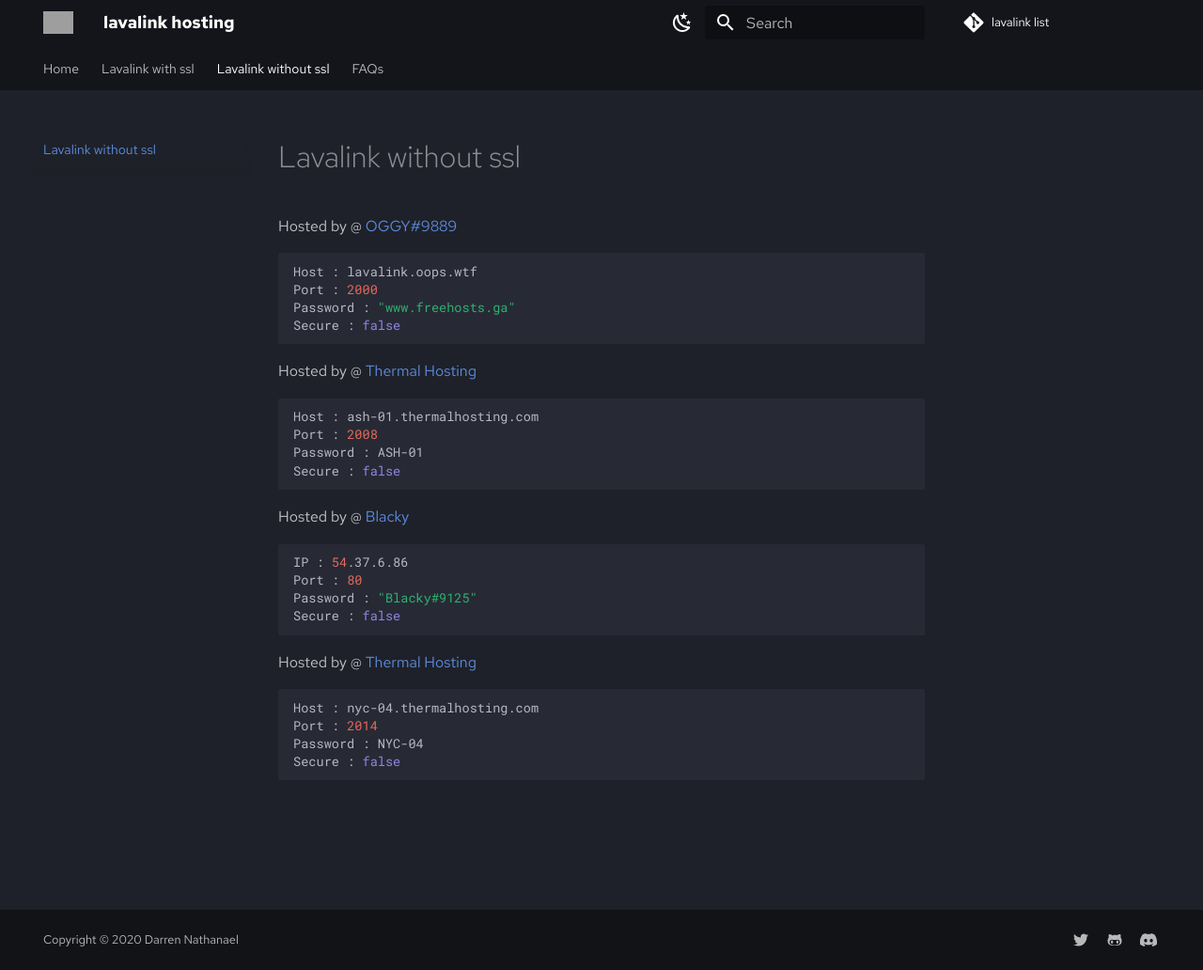
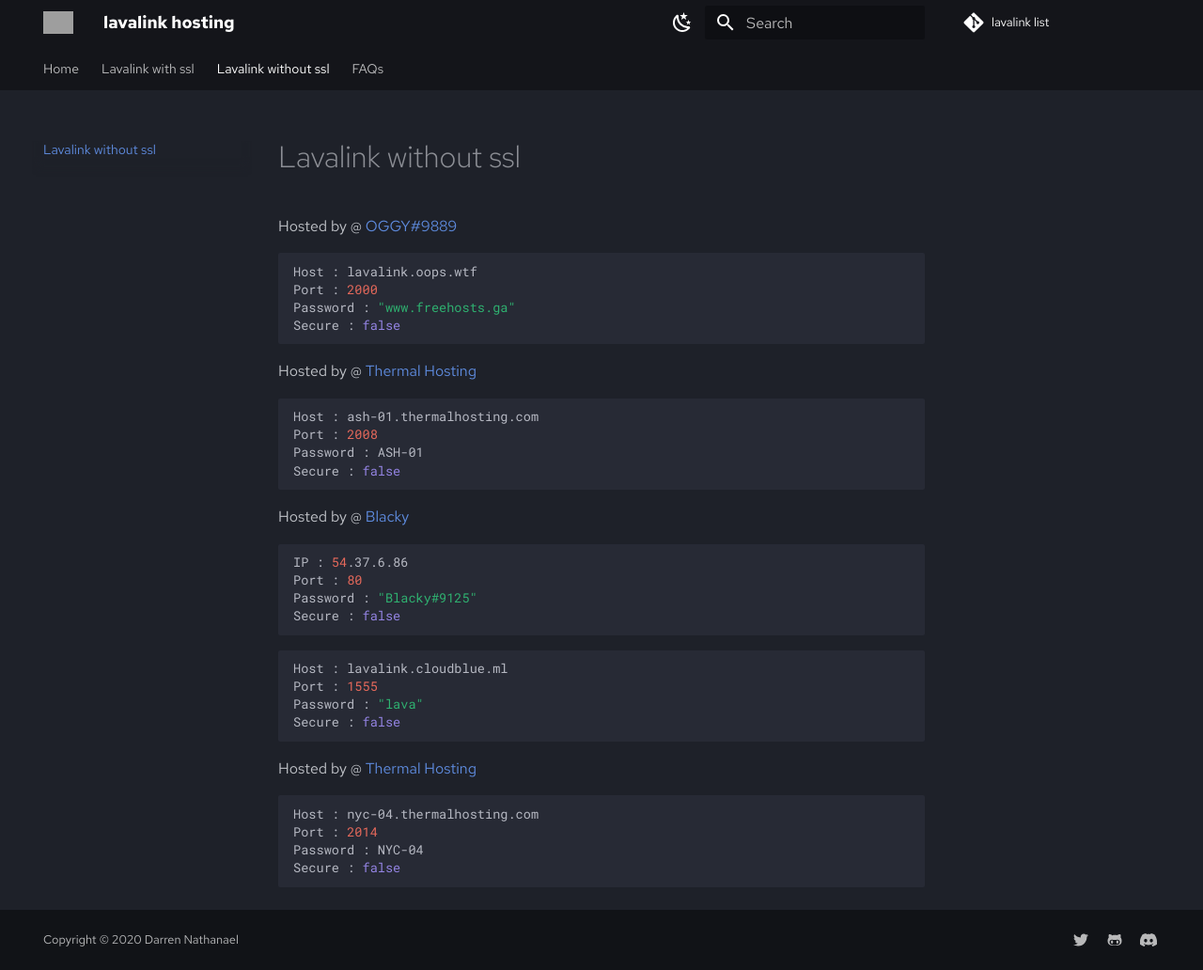
Before and after one commit to DarrenOfficial/lavalink-list, an MkDocs documentation site: the page built from docs/NoSSL/lavalink-without-ssl.md, in a window 1280 px wide and 1032 px high. Shown: the whole window at 94% size. Built offline with MkDocs 1.6.1 and Material for MkDocs 9.7.7, drawn with Linux system fonts in a browser that asks for light colours; comment, search, counter and statistics services are not loaded; grey boxes are pictures that could not be loaded.

Commit message:
added lavalink

````diff
--- a/docs/NoSSL/lavalink-without-ssl.md
+++ b/docs/NoSSL/lavalink-without-ssl.md
@@ -28,6 +28,12 @@ Port : 80
 Password : "Blacky#9125"
 Secure : false
 ```
+```bash
+Host : lavalink.cloudblue.ml
+Port : 1555
+Password : "lava"
+Secure : false
+```
 
 Hosted by @ [Thermal Hosting](https://thermalhosting.com)
 ```bash
````
